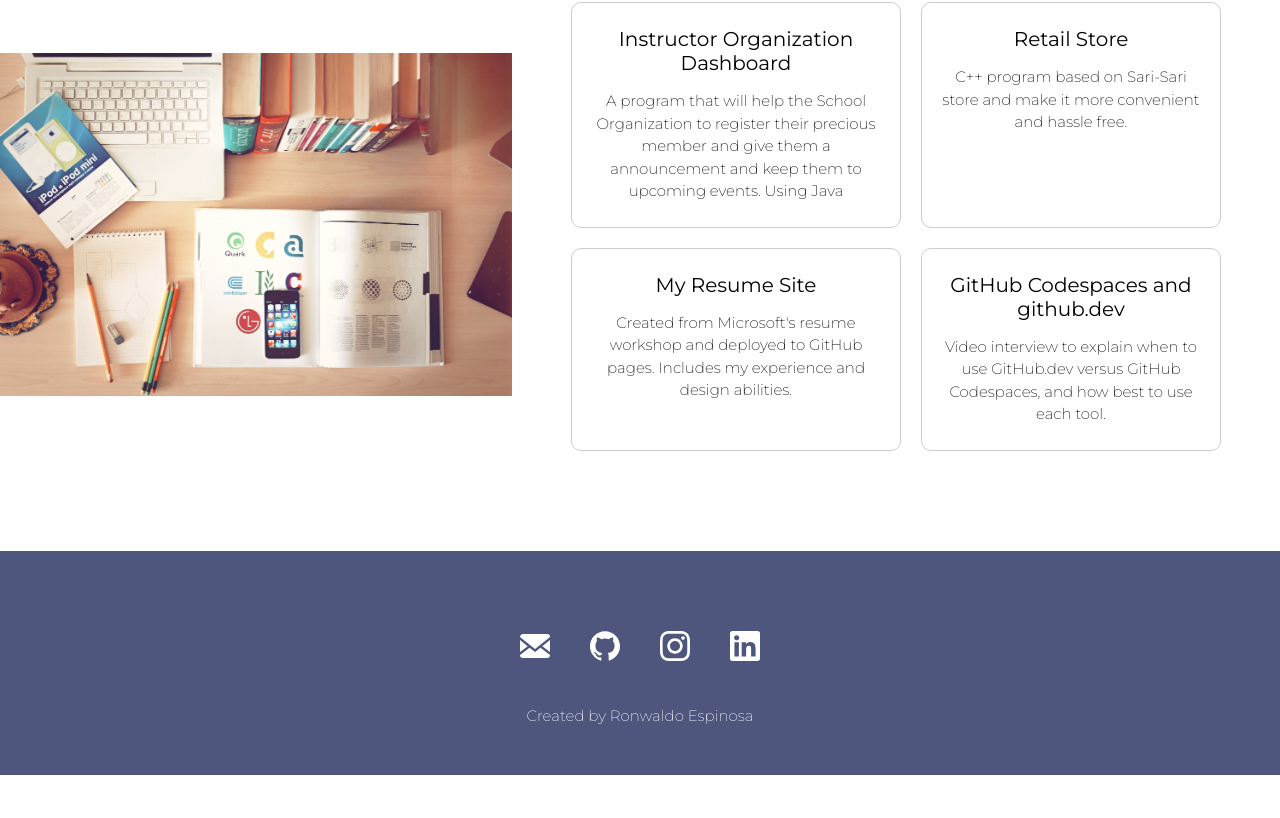
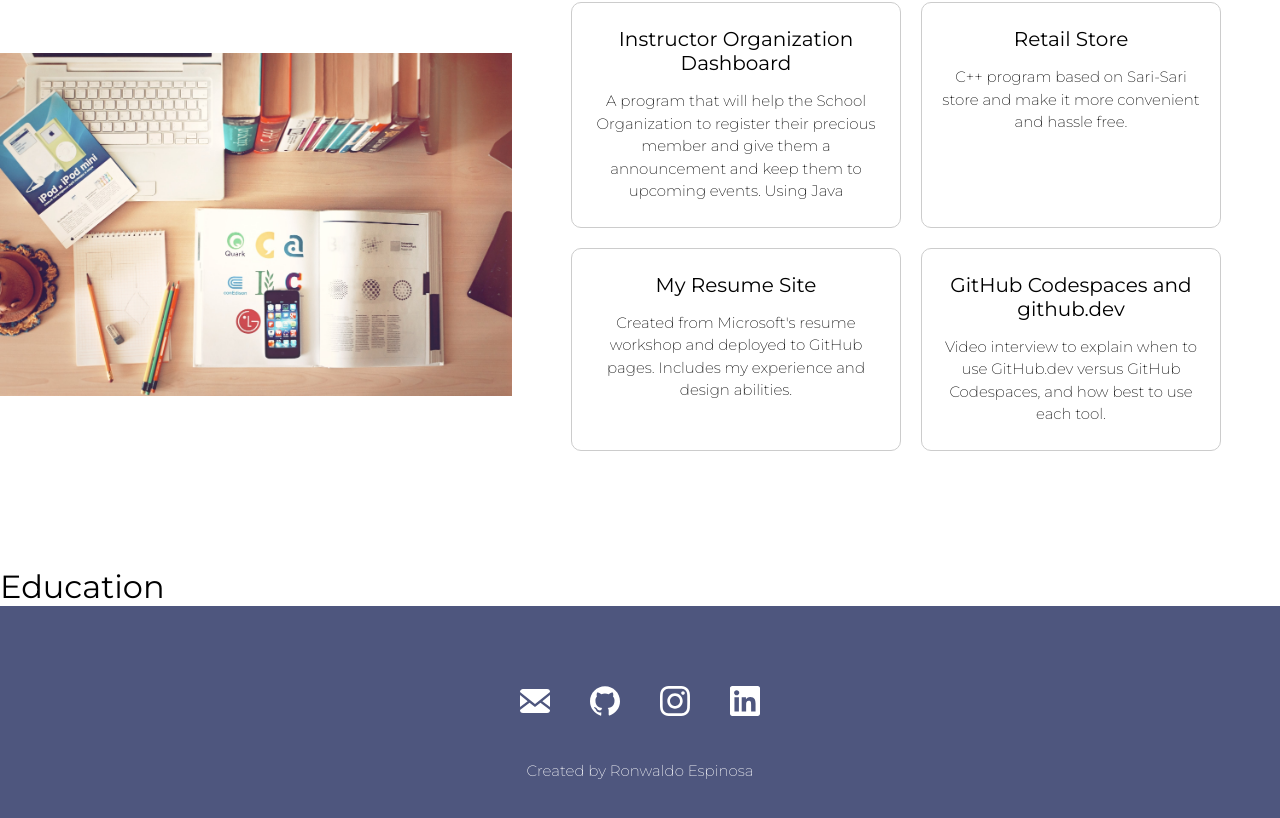
Before and after one commit to Ronnnzxc/first-website, a React (Vite) app: page / in a window 1280 px wide. Shown: the part 1935-2753 px from the top of the page. Before the commit the page ends 2710 px from the top, so only its background shows below. Built offline with nearby package versions, Linux system fonts and the light colour scheme.

Commit message:
last modifications

```diff
--- a/src/App.jsx
+++ b/src/App.jsx
@@ -11,6 +11,7 @@ import Footer from "./Components/Footer";
 import Header from "./Components/Header";
 import Home from "./Components/Home";
 import Portfolio from "./Components/Portfolio";
+import Education from "./Components/Education";
 
 import "./styles.css";
 
@@ -45,6 +46,7 @@ const App = () => {
       <Home name={siteProps.name} title={siteProps.title} />
       <About />
       <Portfolio />
+      <Education />
       <Footer {...siteProps} primaryColor={primaryColor} secondaryColor={secondaryColor} />
     </div>
   );
--- /dev/null
+++ b/src/Components/Education.jsx
@@ -0,0 +1,11 @@
+import React from "react";
+
+const Education = () => {
+  return (
+    <section className="light" id="education">
+      <h2>Education</h2>
+    </section>
+  );
+};
+
+export default Education;
--- a/src/Components/Portfolio.jsx
+++ b/src/Components/Portfolio.jsx
@@ -64,7 +64,12 @@ const Portfolio = () => {
         <div style={{ maxWidth: "40%", alignSelf: "center" }}>
           <img
             src={image}
-            style={{ height: "90%", width: "100%", objectFit: "cover" }}
+            style={{
+              height: "90%",
+              width: "100%",
+              objectFit: "cover",
+              animation: "1s ease-out 0s 1 slideIn",
+            }}
             alt={imageAltText}
           />
         </div>
--- a/src/styles.css
+++ b/src/styles.css
@@ -133,3 +133,11 @@ img.socialIcon {
   height: 30px;
   width: 30px;
 }
+@keyframes slideInLeft {
+  0% {
+    transform: translateX(-100%);
+  }
+  100% {
+    transform: translateX(0);
+  }
+}
```
